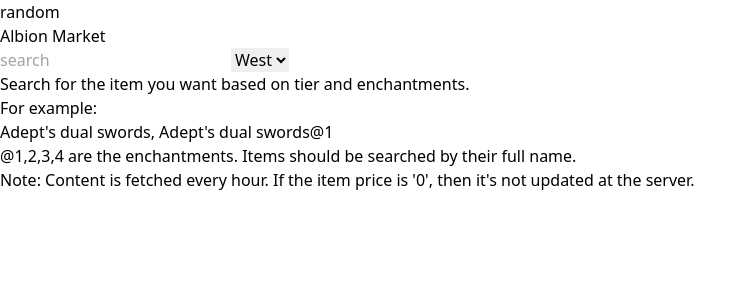
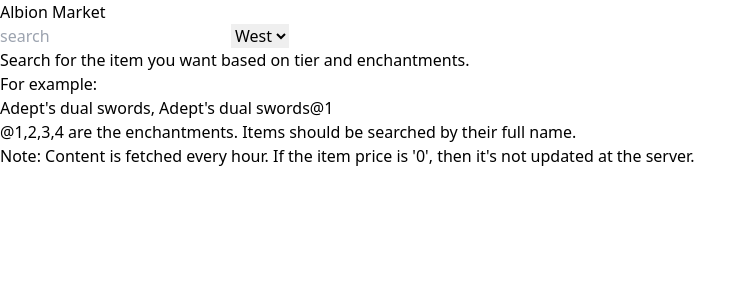
Before and after one commit to TheDummyUser/Albion-market, a React (Vite) app: page / in a window 1280 px wide. Shown: the top 300 px of the page, without its empty margins (0-756 px from the left). Built offline with nearby package versions, Linux system fonts and the light colour scheme.

Commit message:
ranwowm error

```diff
--- a/src/pages/Home.jsx
+++ b/src/pages/Home.jsx
@@ -88,7 +88,7 @@
 
   return (
     <div className="font-mono">
-      <TopApp />
+      {/*<TopApp />*/}
 
       <div className="flex flex-col p-5">
         <div className="flex items-center justify-center space-x-6 mt-10">
```
